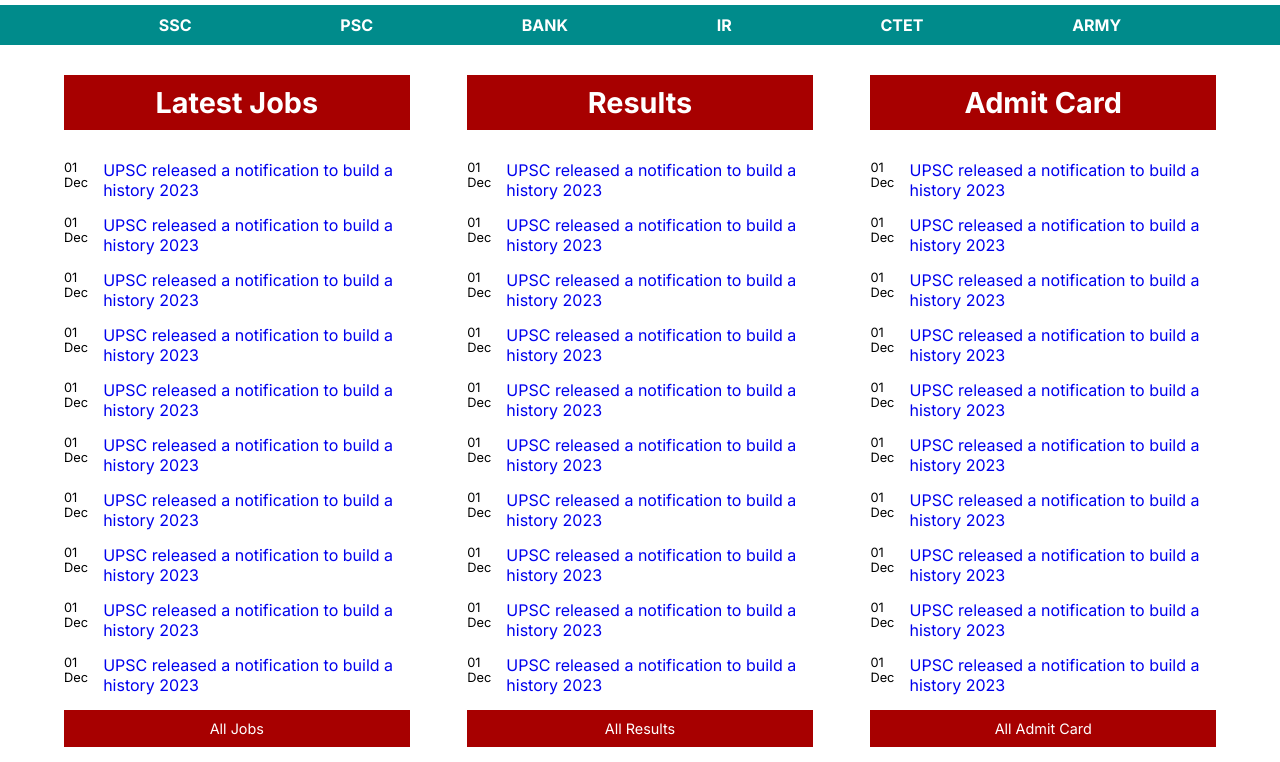
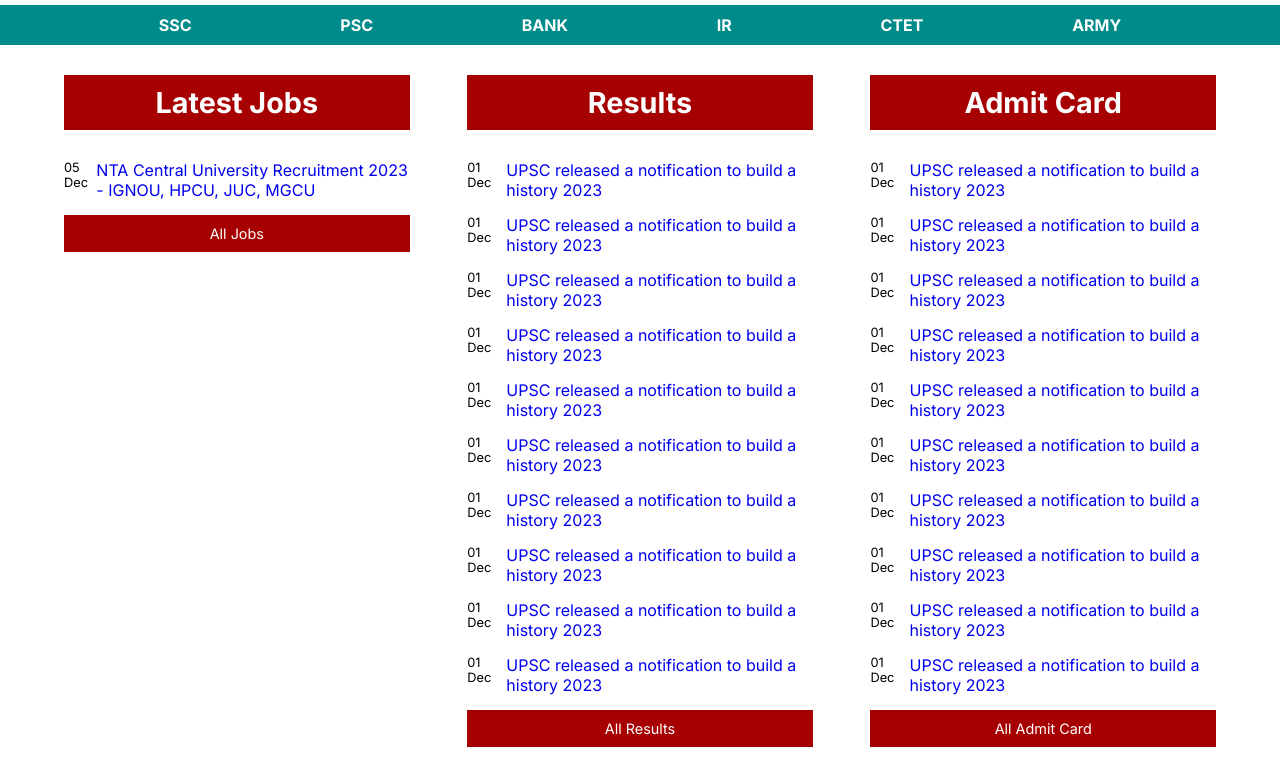
Before and after one commit to siyaramkasachin/NaukriCounter, a plain HTML site: page index.html in a window 1280 px wide. Shown: the part 163-925 px from the top of the page. Drawn offline with Linux system fonts and the light colour scheme.

Commit message:
Add files via upload

```diff
--- a/index.html
+++ b/index.html
@@ -1,15 +1,6 @@
 <!DOCTYPE html>
 <html lang="en">
 <head>
-    <!-- Google tag (gtag.js) -->
-<script async src="https://www.googletagmanager.com/gtag/js?id=G-N481BSHCEE"></script>
-<script>
-  window.dataLayer = window.dataLayer || [];
-  function gtag(){dataLayer.push(arguments);}
-  gtag('js', new Date());
-
-  gtag('config', 'G-N481BSHCEE');
-</script>
     <meta charset="UTF-8">
     <meta name="viewport" content="width=device-width, initial-scale=1.0">
     <title>NaukriCounter - Latest Sarkari Jobs, Results and Admit Card</title>
@@ -30,7 +21,7 @@
         </div>
         <div id="header-middle-main">
             <div id="logo-section-res">
-                <img src="https://www.naukricounter.live/images/logo.jpg" alt="">
+                <img src="images/ssc-logo.png" alt="">
                 <div class="heading-section">
                     <h1>Naukri Counter</h1>
                     <h2>Online Portal For Job Search</h2>
@@ -149,55 +140,16 @@
             <div class="heading-of-section-of-data">
                 <h1>Latest Jobs</h1>
             </div>
+
+            <!--poste heres-->
+
+            <!--posted on dec 5-->
             <div class="update-noti">
-                <p>01 Dec</p>
-                <a href="#">UPSC released a notification to build a history 2023</a>
+                <p>05 Dec</p>
+                <a href="https://www.naukricounter.live/2023/nta-central-university-recruitment-2023.html">NTA Central University Recruitment 2023 - IGNOU, HPCU, JUC, MGCU</a>
             </div>
 
-            <div class="update-noti">
-                <p>01 Dec</p>
-                <a href="#">UPSC released a notification to build a history 2023</a>
-            </div>
 
-            <div class="update-noti">
-                <p>01 Dec</p>
-                <a href="#">UPSC released a notification to build a history 2023</a>
-            </div>
-
-            <div class="update-noti">
-                <p>01 Dec</p>
-                <a href="#">UPSC released a notification to build a history 2023</a>
-            </div>
-
-            <div class="update-noti">
-                <p>01 Dec</p>
-                <a href="#">UPSC released a notification to build a history 2023</a>
-            </div>
-
-            <div class="update-noti">
-                <p>01 Dec</p>
-                <a href="#">UPSC released a notification to build a history 2023</a>
-            </div>
-
-            <div class="update-noti">
-                <p>01 Dec</p>
-                <a href="#">UPSC released a notification to build a history 2023</a>
-            </div>
-
-            <div class="update-noti">
-                <p>01 Dec</p>
-                <a href="#">UPSC released a notification to build a history 2023</a>
-            </div>
-
-            <div class="update-noti">
-                <p>01 Dec</p>
-                <a href="#">UPSC released a notification to build a history 2023</a>
-            </div>
-
-            <div class="update-noti">
-                <p>01 Dec</p>
-                <a href="#">UPSC released a notification to build a history 2023</a>
-            </div>
 
             <div class="heading-of-section-of-data">
                 <a href="https://www.naukricounter.live/jobs.html">All Jobs</a>
```
